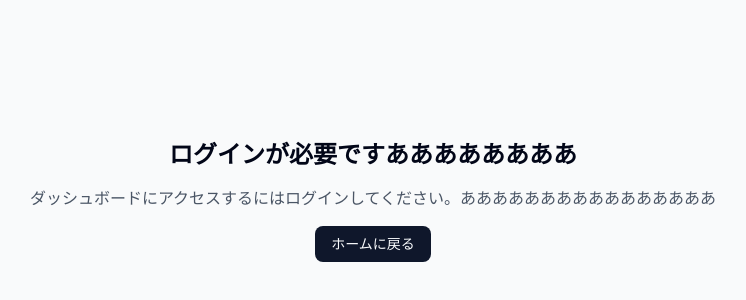
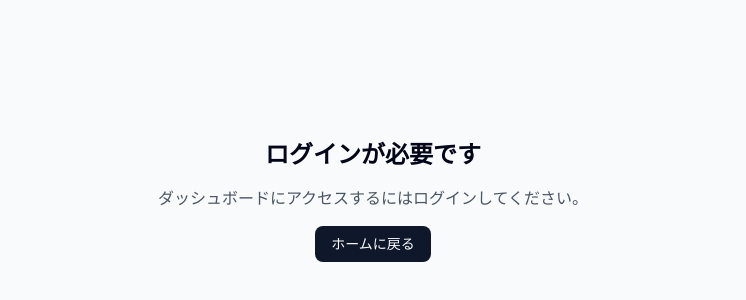
Before and after one commit to kou135/Taskatsu, a Next.js app: page /dashboard in a window 1280 px wide. Shown: the part 200-500 px from the top of the page, without its empty margins (267-1013 px from the left). Built offline with nearby package versions, Linux system fonts and the light colour scheme; no server answers.

Commit message:
ページを修正

```diff
--- a/app/dashboard/page.tsx
+++ b/app/dashboard/page.tsx
@@ -30,8 +30,8 @@ export default function Dashboard() {
         return (
             <div className="w-full min-h-screen bg-gray-50 flex items-center justify-center">
                 <div className="text-center">
-                    <h1 className="text-2xl font-bold mb-4">ログインが必要ですああああああああ</h1>
-                    <p className="text-gray-600 mb-4">ダッシュボードにアクセスするにはログインしてください。ああああああああああああああああ</p>
+                    <h1 className="text-2xl font-bold mb-4">ログインが必要です</h1>
+                    <p className="text-gray-600 mb-4">ダッシュボードにアクセスするにはログインしてください。</p>
                     <Button onClick={() => window.location.href = '/'}>
                         ホームに戻る
                     </Button>
@@ -44,7 +44,7 @@ export default function Dashboard() {
         <div className="w-full min-h-screen bg-gray-50 p-6">
             <div className="max-w-2xl mx-auto">
                 <div className="flex justify-between items-center mb-8">
-                    <h1 className="text-3xl font-bold text-gray-900">就活タスク管理でええええええええす</h1>
+                    <h1 className="text-3xl font-bold text-gray-900">就活タスク管理</h1>
                     <div className="text-sm text-gray-600">
                         ようこそ、{session?.user?.name || session?.user?.email}さん
                     </div>
@@ -52,7 +52,7 @@ export default function Dashboard() {
 
                 {/* タスク作成フォーム */}
                 <div className="bg-white rounded-lg shadow-md p-6">
-                    <h2 className="text-xl font-semibold mb-6">新しいタスクを作成しまああああああああああす</h2>
+                    <h2 className="text-xl font-semibold mb-6">新しいタスクを作成</h2>
 
                     <div className="space-y-6">
                         {/* 企業名入力 */}
@@ -75,11 +75,11 @@ export default function Dashboard() {
                             >
                                 <div className="flex items-center space-x-2">
                                     <RadioGroupItem value="es" id="es" />
-                                    <Label htmlFor="es">ESだぜえええええええええええ</Label>
+                                    <Label htmlFor="es">ES</Label>
                                 </div>
                                 <div className="flex items-center space-x-2">
                                     <RadioGroupItem value="web-test" id="web-test" />
-                                    <Label htmlFor="web-test">Webテストkokokoko</Label>
+                                    <Label htmlFor="web-test">Webテスト</Label>
                                 </div>
                                 <div className="flex items-center space-x-2">
                                     <RadioGroupItem value="interview" id="interview" />
```
